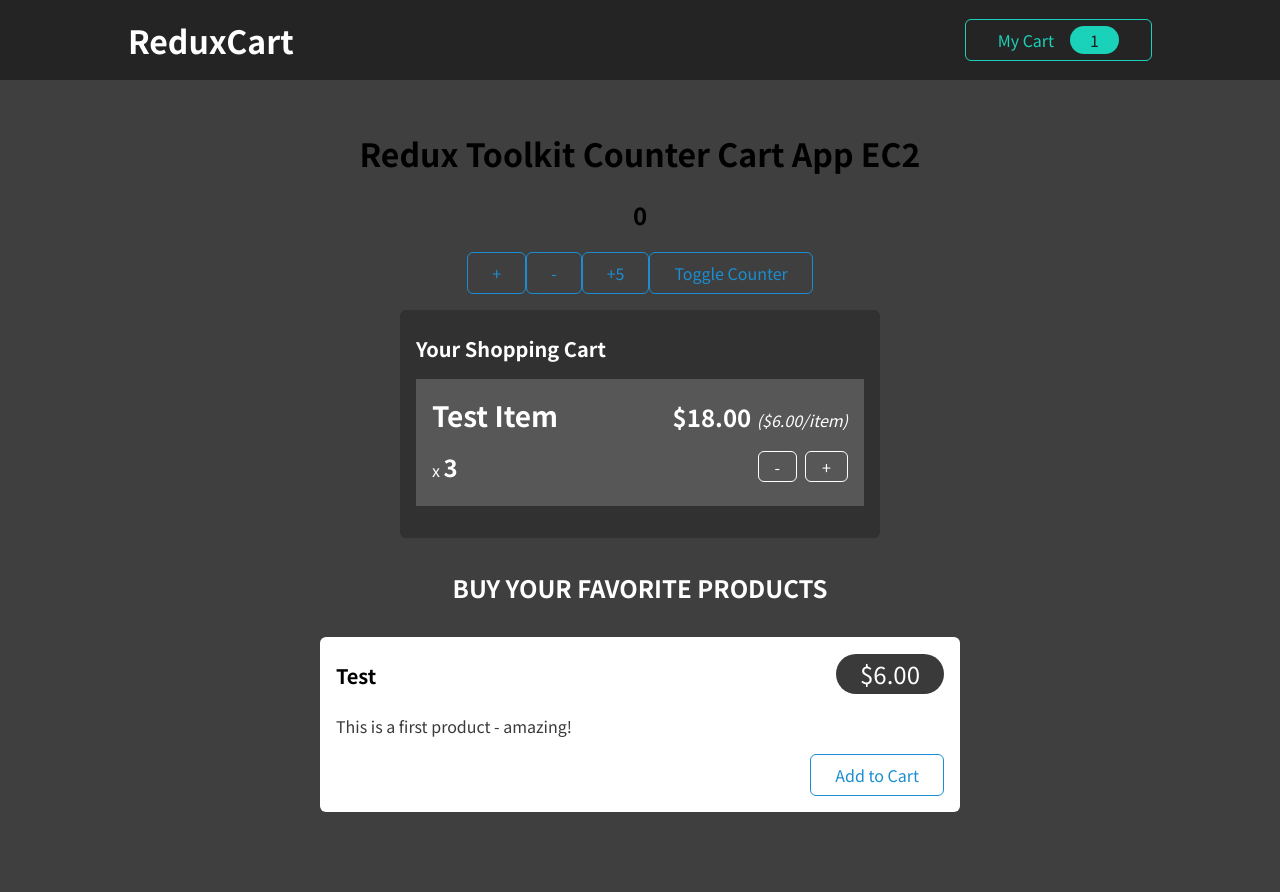
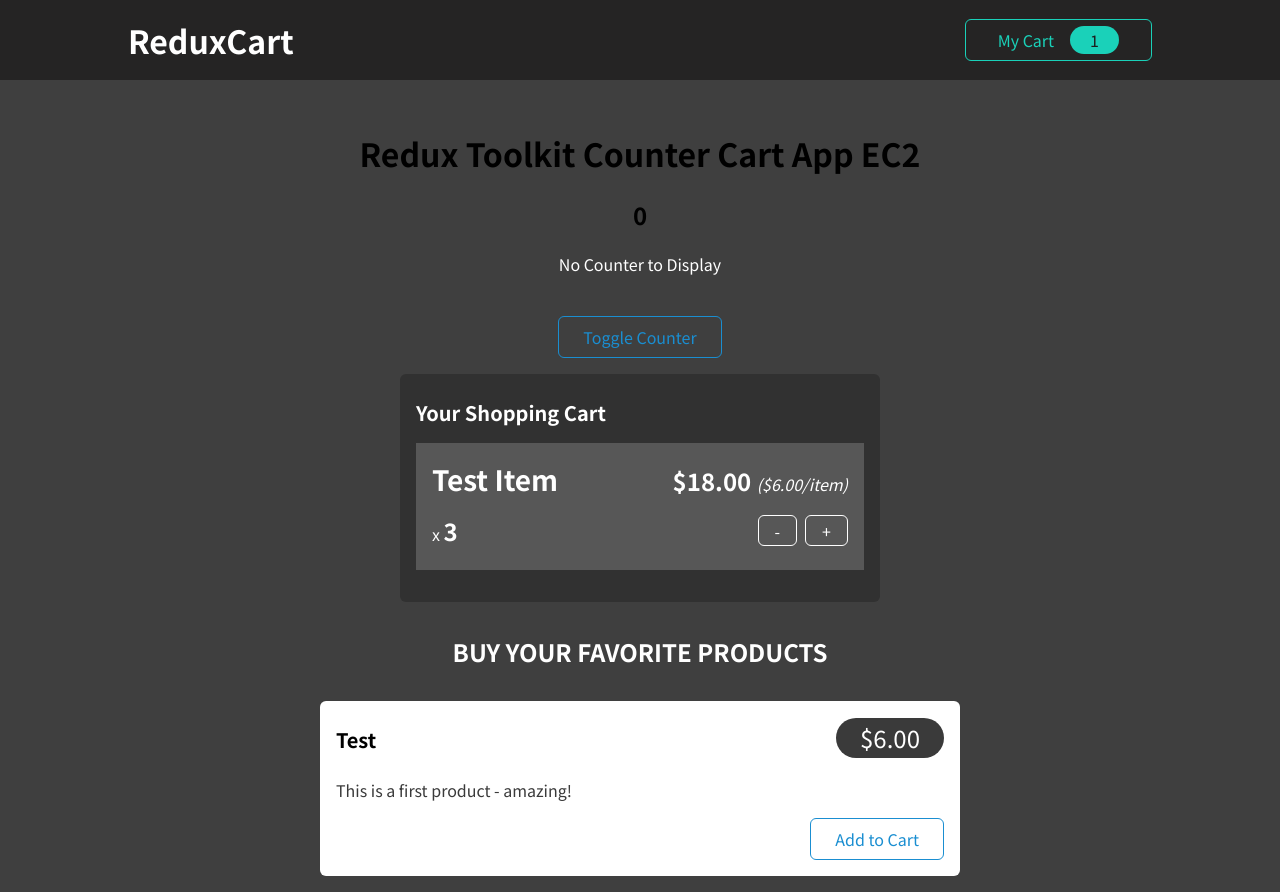
Before and after one commit to ankur-kumar5/CartApp, a React (Create React App) app: page / in a window 1280 px wide. Both pictures are taken after a click on the button "Toggle Counter". Before the commit the page ends 828 px from the top, so only its background shows below. Built offline with nearby package versions, Linux system fonts and the light colour scheme.

Commit message:
Remove unwanted files

```diff
--- a/src/components/counter.js
+++ b/src/components/counter.js
@@ -3,6 +3,7 @@ import {counterActions} from "../reducers/counterReducer";
 
 const Counter = () => {
     const count = useSelector(state => state.counter.counter);
+    const showCounter = useSelector(state => state.counter.showCounter)
     const dispatch = useDispatch();
 
     const counterHandler = action => {
@@ -22,10 +23,16 @@ const Counter = () => {
     <div style={{ textAlign: "center", marginTop: "50px" }}>
       <h1>Redux Toolkit Counter Cart App EC2</h1>
       <h2>{count}</h2>
-
-      <button onClick={() => counterHandler("increment")}>+</button>
-      <button onClick={() => counterHandler("decrement")}>-</button>
-      <button onClick={() => counterHandler("incrementByAmount")}>+5</button>
+       { showCounter ?
+            <div>
+                <button onClick={() => counterHandler("increment")}>+</button>
+                <button onClick={() => counterHandler("decrement")}>-</button>
+                <button onClick={() => counterHandler("incrementByAmount")}>+5</button>
+            </div>
+        :
+            <p style={{ color: "white" }}>No Counter to Display</p>
+       }
+       <br/>
       <button onClick={() => counterHandler("toggleCounter")}>Toggle Counter</button>
       </div>)
 };
```
Also changed, not shown: 12 other files (tests, documents, lock files or other folders).
